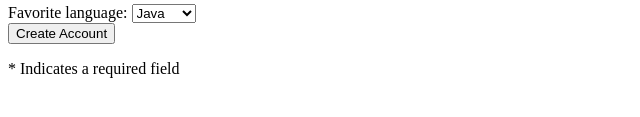
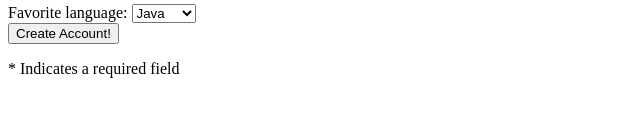
Before and after one commit to austintrivettlee/Web_Fundamentals, a plain HTML site: page Assignments/Registration_form/index.html in a window 1280 px wide. Shown: the part 343-460 px from the top of the page, 0-640 px from the left. Drawn offline with Linux system fonts and the light colour scheme.

Commit message:
new form code

```diff
--- a/Assignments/Registration_form/index.html
+++ b/Assignments/Registration_form/index.html
@@ -66,7 +66,7 @@
                 </select>
             </div>
             <div>
-                <input type="submit" value="Create Account">
+                <input type="submit" value="Create Account!">
             </div>
             <div>
                 <p>* Indicates a required field</p>
```
Also changed, not shown: 1 other file.
